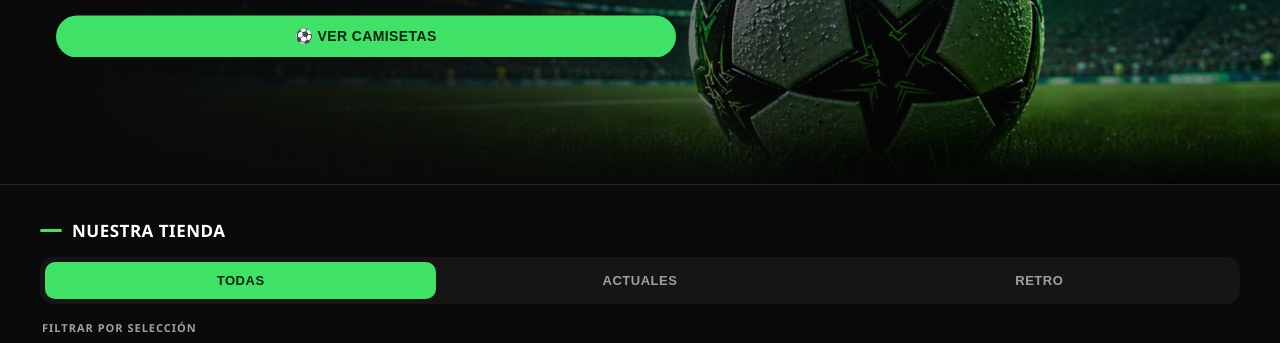
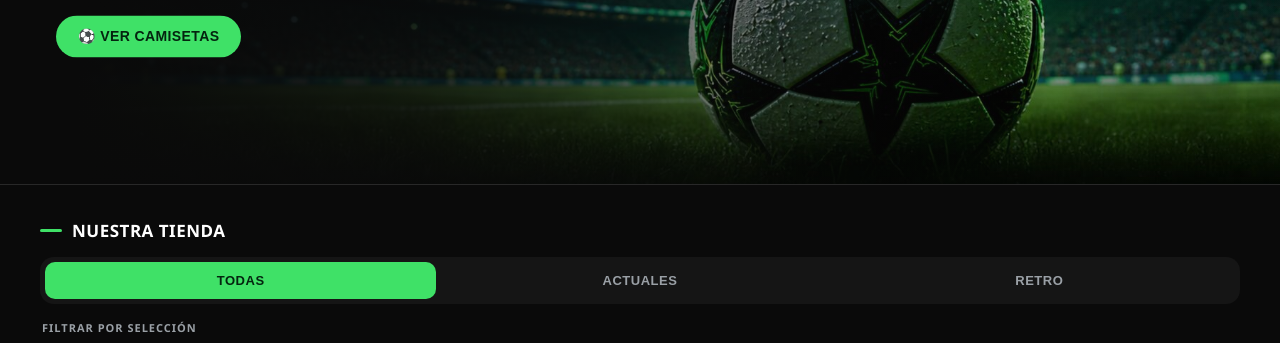
Before and after one commit to marialesaf/davfoor-legend-tienda, a website: page index.html in a window 1280 px wide. Shown: the part 328-671 px from the top of the page. Drawn offline with Linux system fonts and the light colour scheme.

Commit message:
Add files via upload

```diff
--- a/index.html
+++ b/index.html
@@ -56,7 +56,7 @@
   .btn{display:inline-flex;align-items:center;gap:8px;background:var(--green);color:#04240f;font-weight:800;
      border:none;border-radius:30px;padding:13px 22px;font-size:14px;cursor:pointer;text-transform:uppercase;letter-spacing:.4px}
   .btn:active{transform:scale(.97)}
-  .hero .btn{width:100%;max-width:620px;justify-content:center}
+  .hero .btn{width:auto}
 
   /* ---------- SECTION ---------- */
   section{padding:22px 16px}
```
